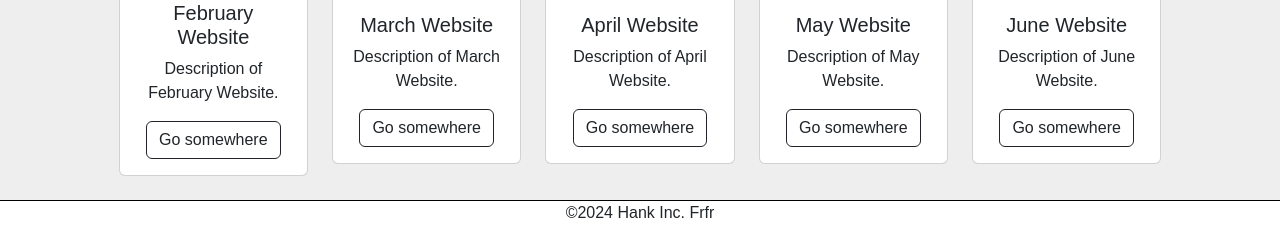
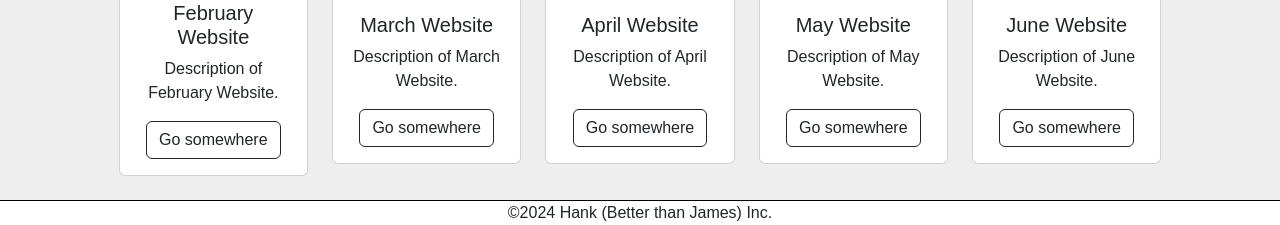
Before and after one commit to FRHSDHankH/MonthlyWebsiteGallery, a plain HTML site: page index.html in a window 1280 px wide. Shown: the part 771-996 px from the top of the page. Drawn offline with nearby package versions, Linux system fonts and the light colour scheme; a web font is replaced by a local one.

Commit message:
Better than James & Done

```diff
--- a/index.html
+++ b/index.html
@@ -208,7 +208,7 @@
     </main>
     <footer>
       <div class="bg-white border-top border-1 border-black d-flex justify-content-center align-items-center">
-        ©2024 Hank Inc. Frfr
+        ©2024 Hank (Better than James) Inc.
       </div>
     </footer>
     <!-- Bootstrap JavaScript Libraries -->
```
